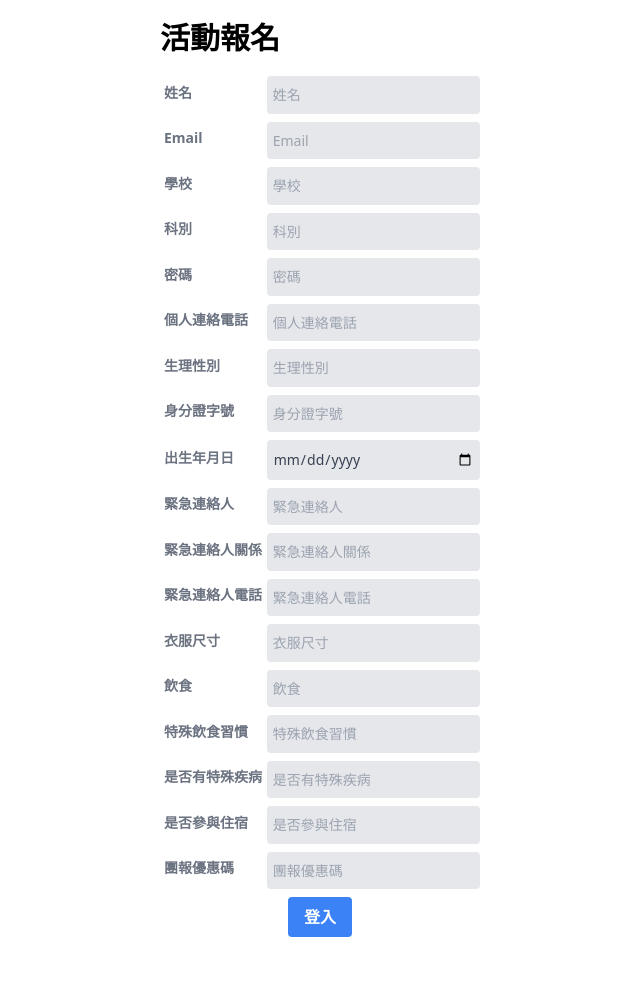
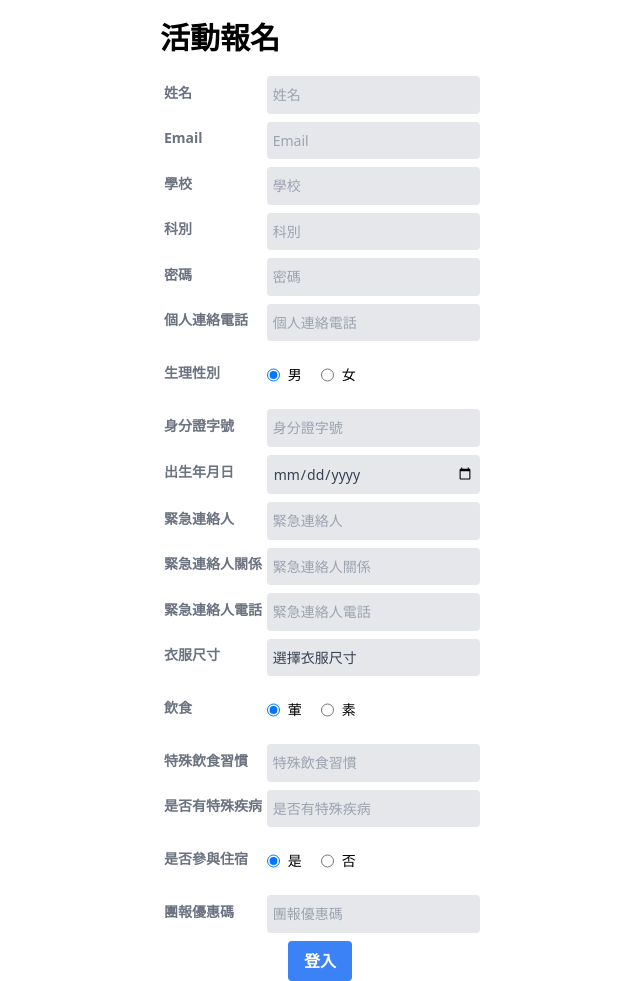
Before and after one commit to SCAICT/112-winter-camp, a Django app: template back-end/flask/templates/sign.html in a window 1280 px wide. Shown: the whole page, without its empty margins (320-960 px from the left). Before the commit the page ends 937 px from the top, so only its background shows below. Run offline with Django 4.2, Linux system fonts and the light colour scheme; the template is opened without the code that fills it, so the values that code supplies are empty; some libraries are stand-ins or nearby versions.

Commit message:
problem fix + frontend + form demo

```diff
--- a/back-end/flask/templates/sign.html
+++ b/back-end/flask/templates/sign.html
@@ -1,5 +1,8 @@
 <!--
     sign demo
+
+    todo:
+    1. 將表單上的name值寫上去
 -->
 <!DOCTYPE html>
 <html lang="en">
@@ -101,10 +104,15 @@
                         生理性別
                     </label>
                 </div>
-                <div class="w-2/3">
-                    <input
-                        class="bg-gray-200 appearance-none border-2 border-gray-200 rounded w-full py-2 px-1 text-gray-700 leading-tight focus:outline-none focus:bg-white focus:border-purple-500"
-                        id="" type="text" placeholder="生理性別">
+                <div class="w-2/3 flex ">
+                    <div class="flex items-center ">
+                        <input checked  id="male-1" type="radio" value="男" name="male" class="w-4 h-4 text-blue-600 bg-gray-100 border-gray-300 focus:ring-blue-500 focus:ring-2">
+                        <label for="male-1" class="w-full py-4 ms-2 text-sm font-medium ">男</label>
+                    </div>
+                    <div class="flex items-center ps-4 ">
+                        <input id="male-2" type="radio" value="女" name="male" class="w-4 h-4 text-blue-600 bg-gray-100 border-gray-300 focus:ring-blue-500  focus:ring-2">
+                        <label for="male-2" class="w-full py-4 ms-2 text-sm font-medium ">女</label>
+                    </div>
                 </div>
             </div>
             <div class="flex items-center mb-2 text-sm">
@@ -174,9 +182,18 @@
                     </label>
                 </div>
                 <div class="w-2/3">
-                    <input
+                    <!-- <input
                         class="bg-gray-200 appearance-none border-2 border-gray-200 rounded w-full py-2 px-1  text-gray-700 leading-tight focus:outline-none focus:bg-white focus:border-purple-500"
-                        id="" type="tel" placeholder="衣服尺寸">
+                        id="" type="tel" placeholder="衣服尺寸"> -->
+                    <select name="size" class="bg-gray-200 appearance-none border-2 border-gray-200 rounded w-full py-2 px-1  text-gray-700 leading-tight focus:outline-none focus:bg-white focus:border-purple-500">
+                        <option default hidden>選擇衣服尺寸</option>
+                        <option value="XS">XS</option>
+                        <option value="S">S</option>
+                        <option value="M">M</option>
+                        <option value="L">L</option>
+                        <option value="XL">XL</option>
+                        <option value="XXL">XXL</option>
+                    </select>
                 </div>
             </div>
             <div class="flex items-center mb-2 text-sm">
@@ -185,10 +202,18 @@
                         飲食
                     </label>
                 </div>
-                <div class="w-2/3">
-                    <input
+                <div class="w-2/3 flex">
+                    <!-- <input
                         class="bg-gray-200 appearance-none border-2 border-gray-200 rounded w-full py-2 px-1  text-gray-700 leading-tight focus:outline-none focus:bg-white focus:border-purple-500"
-                        id="" type="tel" placeholder="飲食">
+                        id="" type="tel" placeholder="飲食"> -->
+                        <div class="flex items-center ">
+                            <input checked  id="" type="radio" value="" name="food" class="w-4 h-4 text-blue-600 bg-gray-100 border-gray-300 focus:ring-blue-500 focus:ring-2">
+                            <label for="" class="w-full py-4 ms-2 text-sm font-medium ">葷</label>
+                        </div>
+                        <div class="flex items-center ps-4 ">
+                            <input id="" type="radio" value="" name="food" class="w-4 h-4 text-blue-600 bg-gray-100 border-gray-300 focus:ring-blue-500  focus:ring-2">
+                            <label for="" class="w-full py-4 ms-2 text-sm font-medium ">素</label>
+                        </div>
                 </div>
             </div>
             <div class="flex items-center mb-2 text-sm">
@@ -221,10 +246,18 @@
                         是否參與住宿
                     </label>
                 </div>
-                <div class="w-2/3">
-                    <input
+                <div class="w-2/3 flex">
+                    <!-- <input
                         class="bg-gray-200 appearance-none border-2 border-gray-200 rounded w-full py-2 px-1  text-gray-700 leading-tight focus:outline-none focus:bg-white focus:border-purple-500"
-                        id="" type="tel" placeholder="是否參與住宿">
+                        id="" type="tel" placeholder="是否參與住宿"> -->
+                        <div class="flex items-center ">
+                            <input checked  id="" type="radio" value="" name="live" class="w-4 h-4 text-blue-600 bg-gray-100 border-gray-300 focus:ring-blue-500 focus:ring-2">
+                            <label for="" class="w-full py-4 ms-2 text-sm font-medium ">是</label>
+                        </div>
+                        <div class="flex items-center ps-4 ">
+                            <input id="" type="radio" value="" name="live" class="w-4 h-4 text-blue-600 bg-gray-100 border-gray-300 focus:ring-blue-500  focus:ring-2">
+                            <label for="" class="w-full py-4 ms-2 text-sm font-medium ">否</label>
+                        </div>
                 </div>
             </div>
             <div class="flex items-center mb-2 text-sm">
```
